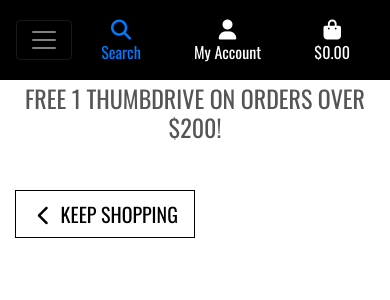
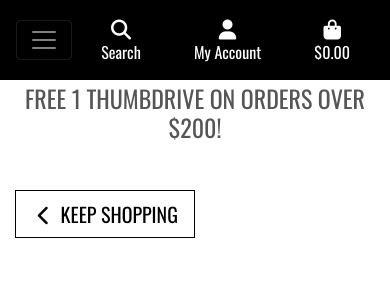
Before and after one commit to kugared94/E-commerce-project, a Django app: page /bag/ in a window 390 px wide. Shown: the top 300 px of the page. Run offline with Django 3.2, Linux system fonts and the light colour scheme; some libraries are stand-ins or nearby versions.

Commit message:
black and white

```diff
--- a/templates/includes/mobile-top-header.html
+++ b/templates/includes/mobile-top-header.html
@@ -1,5 +1,5 @@
 <li class="list-inline-item">
-    <a class="text-black nav-link d-block d-lg-none" href="#" id="mobile-search" data-toggle="dropdown" aria-haspopup="true" aria-expanded="false">
+    <a class="text-white nav-link d-block d-lg-none" href="#" id="mobile-search" data-toggle="dropdown" aria-haspopup="true" aria-expanded="false">
         <div class="text-center">
             <div><i class="fas fa-search fa-lg"></i></div>
             <p class="my-0">Search</p>
```
